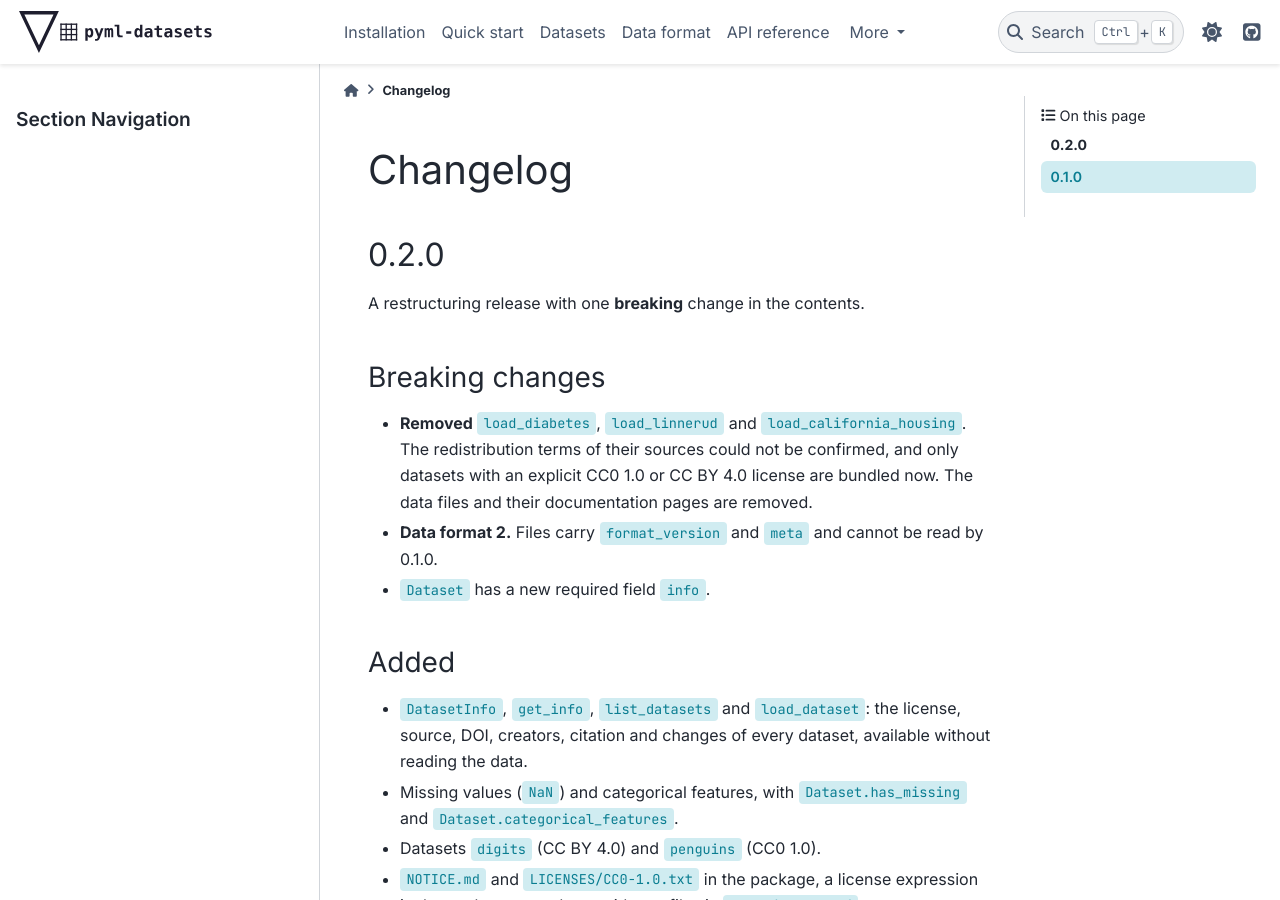
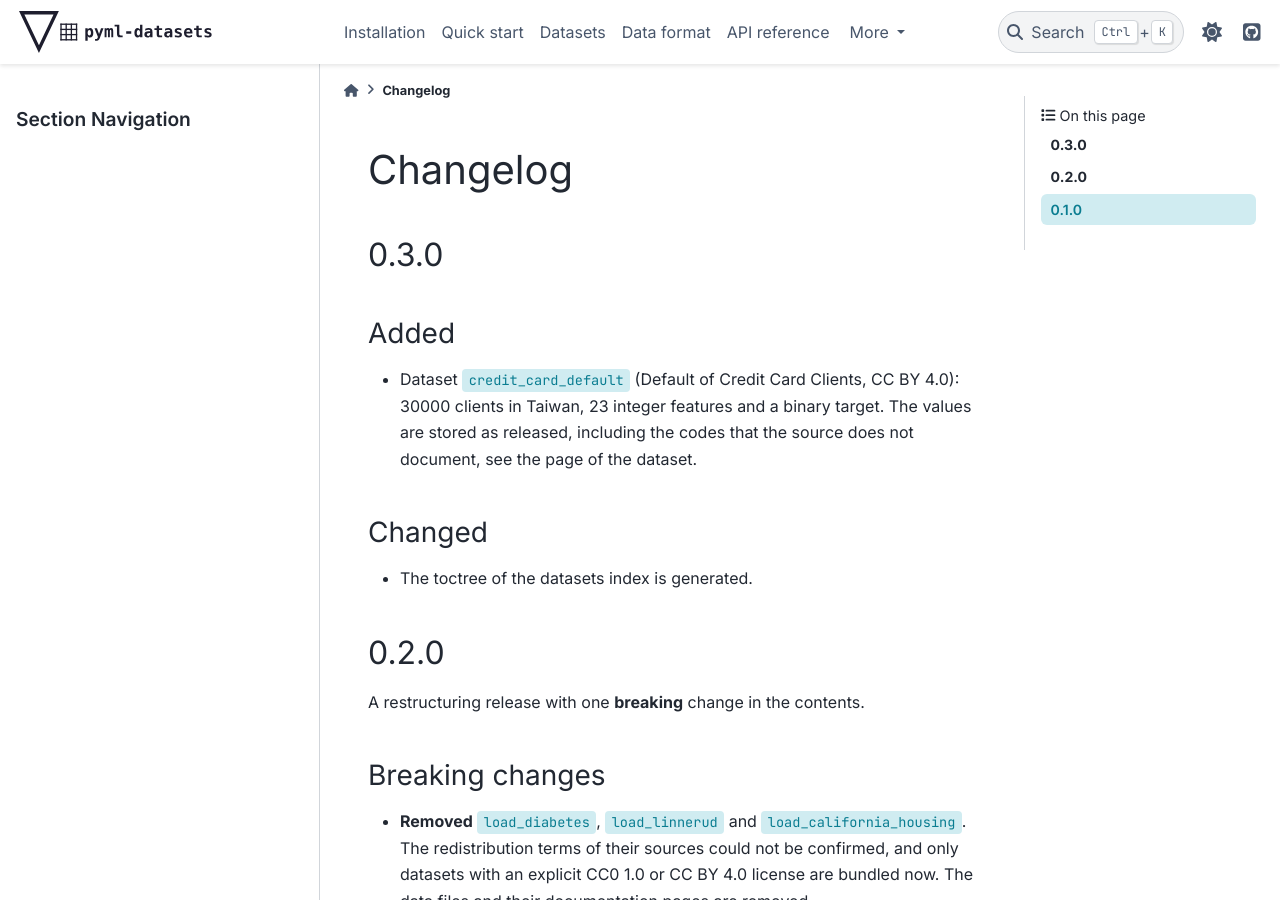
Before and after one commit to sherzod-juraev/pyml-datasets, a Sphinx documentation site: the page built from docs/source/changelog.rst, in a window 1280 px wide and 900 px high. Built offline with Sphinx 7.4.7 and the PyData theme 0.15.4, drawn with Linux system fonts in a browser that asks for light colours.

Commit message:
docs: prepare the 0.3.0 release
Bump the version, update the changelog and CONTRIBUTING.md, and drop the #readme anchor that linkcheck cannot see on GitHub.

```diff
--- a/docs/source/changelog.rst
+++ b/docs/source/changelog.rst
@@ -1,5 +1,20 @@
 Changelog
 =========
+
+0.3.0
+-----
+
+Added
+~~~~~
+
+- Dataset ``credit_card_default`` (Default of Credit Card Clients, CC BY 4.0): 30000 clients
+  in Taiwan, 23 integer features and a binary target. The values are stored as released,
+  including the codes that the source does not document, see the page of the dataset.
+
+Changed
+~~~~~~~
+
+- The toctree of the datasets index is generated.
 
 0.2.0
 -----
--- a/docs/source/index.rst
+++ b/docs/source/index.rst
@@ -9,7 +9,7 @@ with an explicit **CC0 1.0** or **CC BY 4.0** license are bundled, and each one
 original license, citation and a list of the changes made to it.
 
 This is a personal project of a student, made for pyml. It is not looking for contributors,
-see the `README <https://github.com/sherzod-juraev/pyml-datasets#readme>`_.
+see the `README <https://github.com/sherzod-juraev/pyml-datasets>`_.
 
 The package depends only on NumPy. The tools used to download and convert the
 original data, for example scikit-learn and ucimlrepo, are needed only to
--- a/pyml_datasets/__init__.py
+++ b/pyml_datasets/__init__.py
@@ -6,7 +6,7 @@ and no data is read until a ``load_*`` function or ``load_dataset`` is called.
 Every dataset carries its license, its source and its citation in ``Dataset.info``.
 """
 
-__version__: str = "0.2.0"
+__version__: str = "0.3.0"
 __author__: str = "Sherzod Juraev"
 
 from ._registry import get_info, list_datasets, load_dataset
```
Also changed, not shown: CONTRIBUTING.md (+22 -9 lines).
